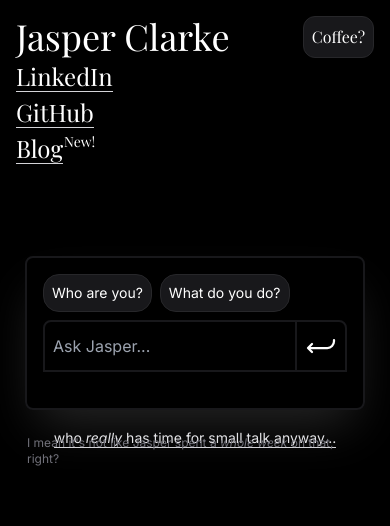
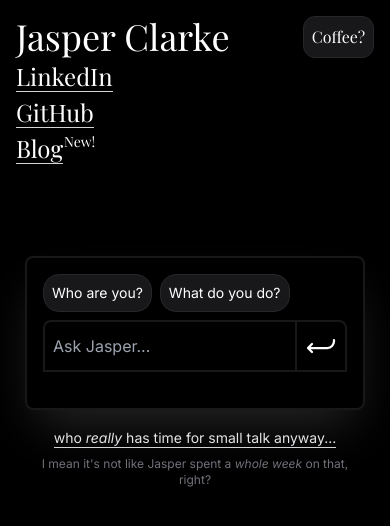
Before and after one commit to jasper-clarke/jasperclarke.com, a SvelteKit app: page / in a window 390 px wide. Shown: the top 526 px of the page. Built offline with nearby package versions, Linux system fonts and the light colour scheme; a web font is replaced by a local one.

Commit message:
fix responsiveness on mobile

```diff
--- a/src/routes/+page.svelte
+++ b/src/routes/+page.svelte
@@ -195,7 +195,7 @@
 		<a href="/about" class="text-sm absolute -bottom-14 self-center linkanimation text-zinc-200"
 			>who <em>really</em> has time for small talk anyway...</a
 		><small
-			class="text-xs absolute -bottom-[3.7rem] self-center text-zinc-500 hover:text-zinc-200 transition ease-in-out duration-300 hover:scale-105"
+			class="text-xs absolute -bottom-20 text-center md:-bottom-[3.7rem] self-center text-zinc-500 hover:text-zinc-200 transition ease-in-out duration-300 hover:scale-105"
 		>
 			I mean it's not like Jasper spent a <em>whole week</em> on that, right?
 		</small>
```
